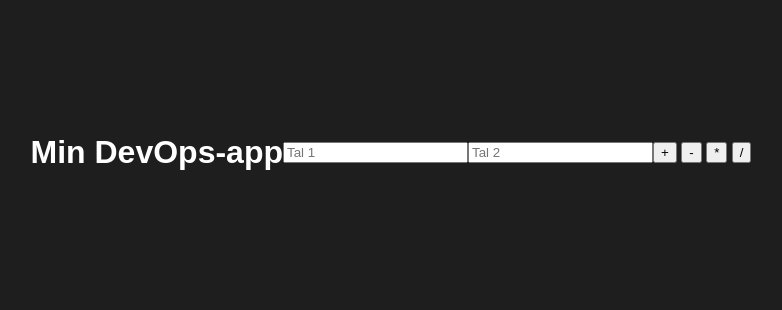
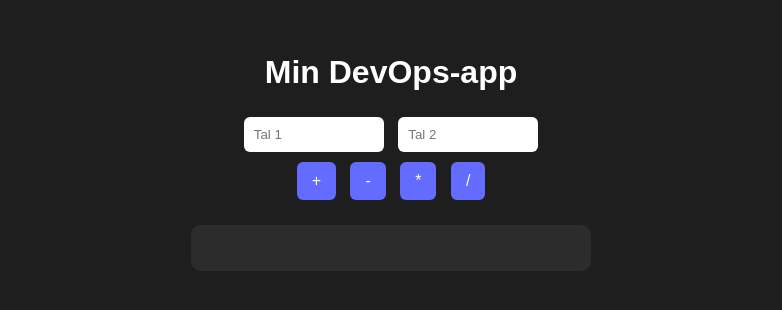
Before and after one commit to jasonwikstrom-svg/devops-calculator, a website built with Vite: page index.html in a window 1280 px wide. Shown: the part 248-558 px from the top of the page, without its empty margins (249-1031 px from the left). Built offline with nearby package versions, Linux system fonts and the light colour scheme.

Commit message:
Finalize calculator UI

```diff
--- a/src/main.js
+++ b/src/main.js
@@ -2,6 +2,7 @@ import './style.css'
 import { add, subtract, multiply, divide } from '../math.js'
 
 document.querySelector('#app').innerHTML = `
+  <div class="container">
     <h1>Min DevOps-app</h1>
 
     <input id="num1" type="number" placeholder="Tal 1" />
@@ -14,7 +15,10 @@ document.querySelector('#app').innerHTML = `
       <button id="div">/</button>
     </div>
 
+    <div class="card">
       <p id="result"></p>
+    </div>
+  </div>
 `
 
 const getNumbers = () => {
--- a/src/style.css
+++ b/src/style.css
@@ -1,12 +1,9 @@
 :root {
   font-family: Arial, sans-serif;
-  line-height: 1.5;
-  font-weight: 400;
 }
 
 body {
   margin: 0;
-  min-width: 320px;
   min-height: 100vh;
   background: #1e1e1e;
   color: #ffffff;
@@ -21,14 +18,37 @@ body {
 
 .container {
   text-align: center;
-  max-width: 700px;
-  padding: 2rem;
+  max-width: 400px;
+  width: 100%;
 }
 
+input {
+  padding: 10px;
+  margin: 5px;
+  width: 120px;
+  border-radius: 6px;
+  border: none;
+}
+
+button {
+  padding: 10px 15px;
+  margin: 5px;
+  border: none;
+  border-radius: 6px;
+  background: #646cff;
+  color: white;
+  cursor: pointer;
+  font-size: 16px;
+}
+
+button:hover {
+  background: #535bf2;
+}
+
+
 .card {
-  margin-top: 2rem;
-  padding: 1.5rem;
-  border-radius: 12px;
+  margin-top: 20px;
+  padding: 15px;
+  border-radius: 10px;
   background: #2c2c2c;
-  box-shadow: 0 4px 12px rgba(0, 0, 0, 0.3);
 }
```
Lines whose indentation alone changed are shown as unchanged.
